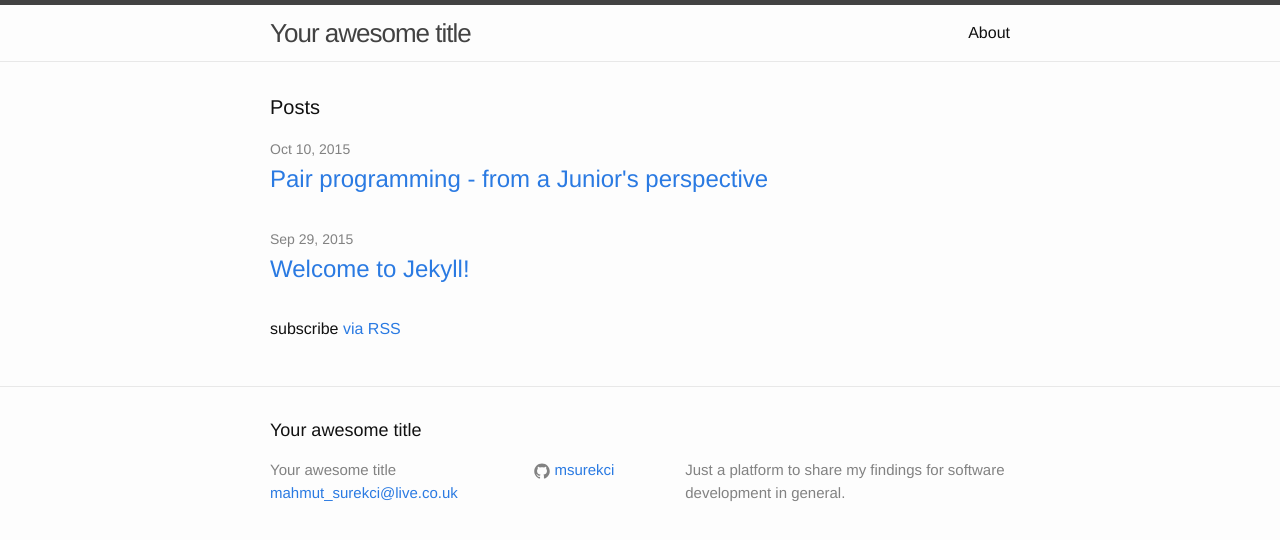
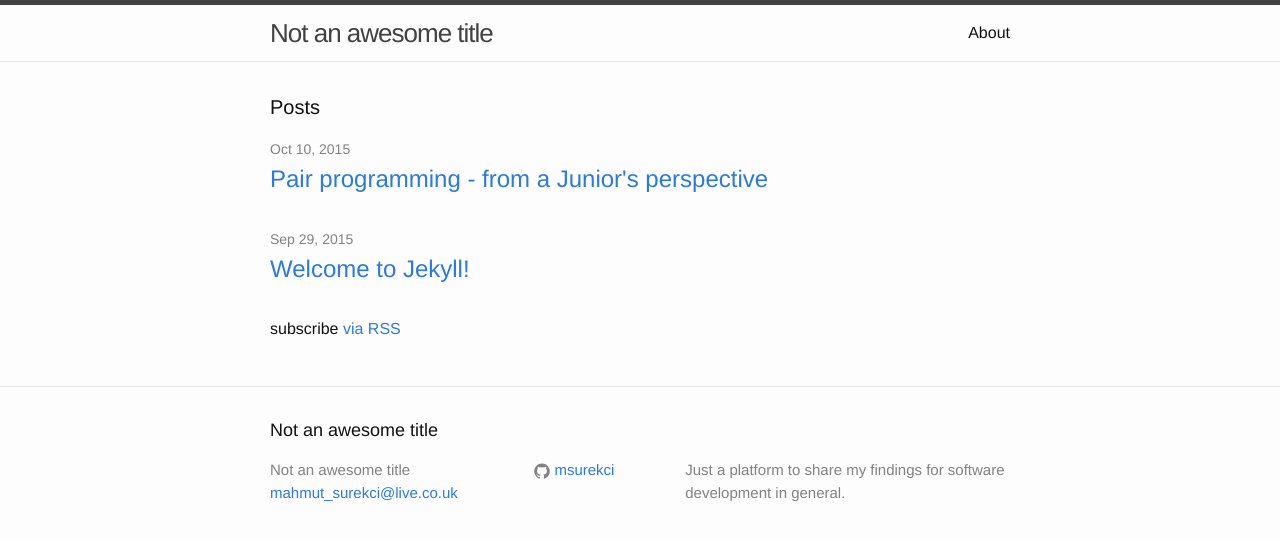
Before and after one commit to msurekci/msurekci.github.io, a Jekyll site: the page built from index.html, in a window 1280 px wide. Shown: the top 540 px of the page. Built offline with Jekyll 4.4.1, drawn with Linux system fonts in a browser that asks for light colours.

Commit message:
Update _config.yml

```diff
--- a/_config.yml
+++ b/_config.yml
@@ -1,10 +1,11 @@
 # Site settings
-title: Your awesome title
+title: Not an awesome title
 email: mahmut_surekci@live.co.uk
 description: > # this means to ignore newlines until "baseurl:"
   Just a platform to share my findings for software development in general.
 baseurl: "" # the subpath of your site, e.g. /blog/
 url: "" # the base hostname & protocol for your site
+twitter_username:
 github_username:  msurekci
 
 # Build settings
```
